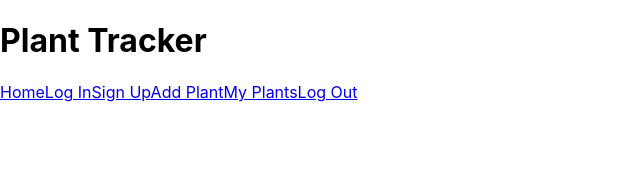
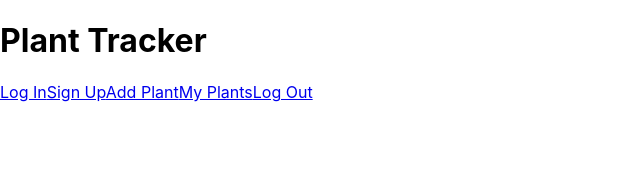
Before and after one commit to ptct-Water-My-Plants4/Front-End, a React (Create React App) app in the folder Plant Tracker/: page / in a window 1280 px wide. Shown: the top 172 px of the page, without its empty margins (0-640 px from the left). Built offline with nearby package versions, Linux system fonts and the light colour scheme; the HTML template or start-up script is replaced by a standard one.

Commit message:
removed home button from nav bar, unncessary

```diff
--- a/Plant Tracker/src/App.js
+++ b/Plant Tracker/src/App.js
@@ -34,7 +34,6 @@ function App() {
         <header>
         <h1>Plant Tracker</h1>
         <nav>
-          <Link to="/">Home</Link>
           <Link to="/login">Log In</Link>
           <Link to="/signup">Sign Up</Link>
           <Link to="/add">Add Plant</Link>
@@ -45,8 +44,6 @@ function App() {
         </nav>
         </header>
       <Switch>
-        <Route exact path="/">
-        </Route>
         <Route path="/login">
           <Login />
         </Route>
```
